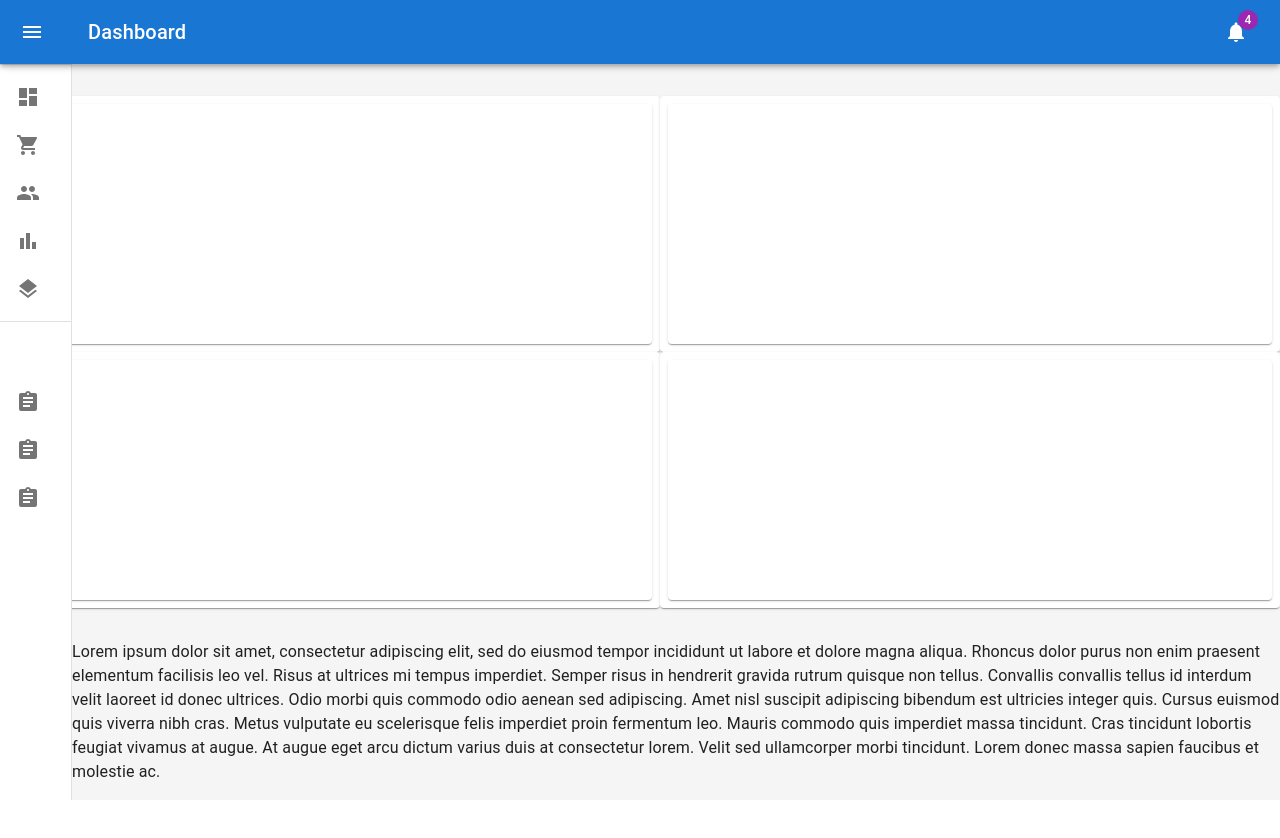
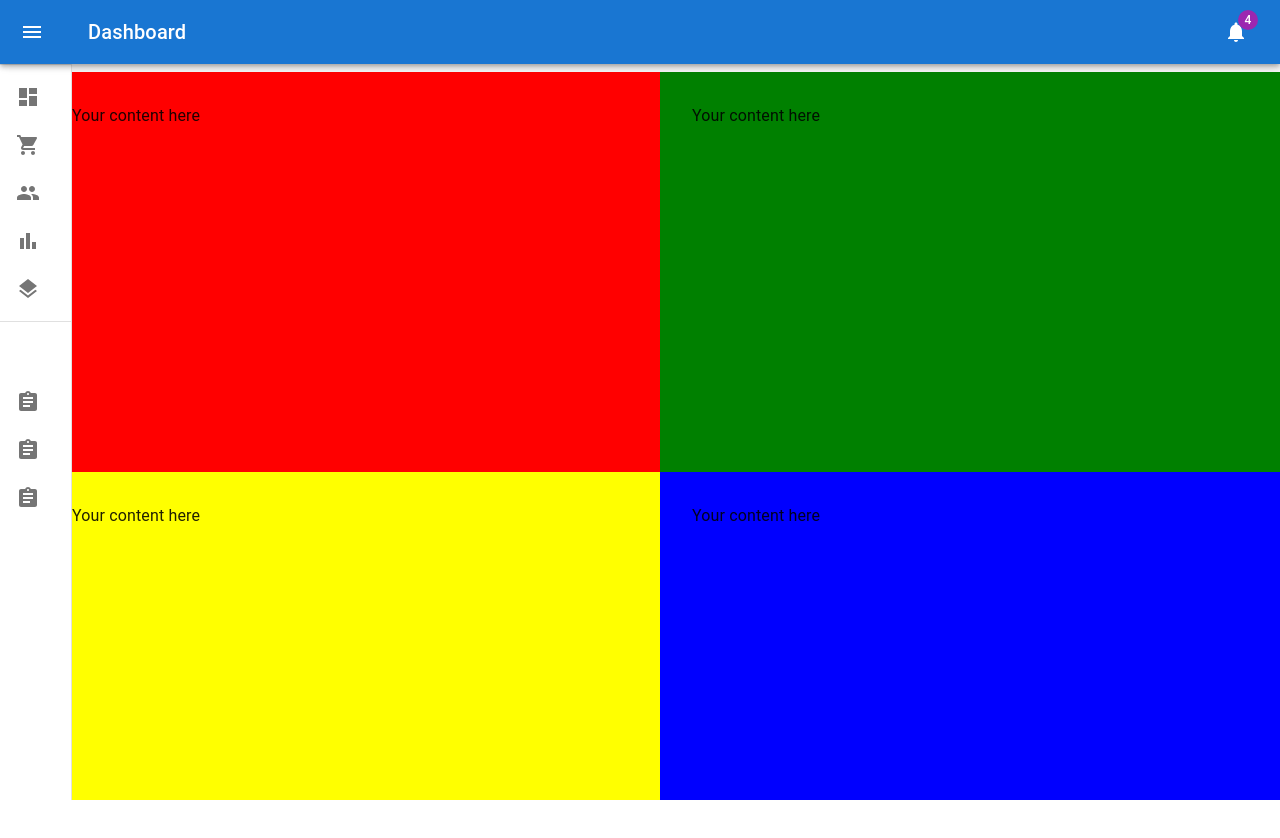
Before and after one commit to shaoxp/7habit-list, a React (Create React App) app: page / in a window 1280 px wide. Shown: the top 838 px of the page. Built offline with nearby package versions, Linux system fonts and the light colour scheme.

Commit message:
some sample change for background color

```diff
--- /dev/null
+++ b/src/components/Config/AppConfig.ts
@@ -0,0 +1,10 @@
+import { FirstFirstListType } from "../Data/Types";
+
+export const AppConfig = {
+  listColor: {
+    [FirstFirstListType.UrgentImportant]: { bgColor: "red" },
+    [FirstFirstListType.NoUrgentImportant]: { bgColor: "green" },
+    [FirstFirstListType.UrgentNoImportant]: { bgColor: "yellow" },
+    [FirstFirstListType.NoUrgentNoImportant]: { bgColor: "blue" },
+  },
+};
--- /dev/null
+++ b/src/components/Data/Types.ts
@@ -0,0 +1,6 @@
+export enum FirstFirstListType{
+    UrgentImportant,
+    NoUrgentImportant,
+    UrgentNoImportant,
+    NoUrgentNoImportant
+}
--- a/src/components/FirstFistList/FirstFirstList.tsx
+++ b/src/components/FirstFistList/FirstFirstList.tsx
@@ -1,64 +1,22 @@
-import { Grid, Paper, styled } from "@mui/material";
-
-const Item = styled(Paper)(({ theme }) => ({
-  backgroundColor: theme.palette.mode === "dark" ? "#1A2027" : "#fff",
-  ...theme.typography.body2,
-  padding: theme.spacing(1),
-  textAlign: "center",
-  color: theme.palette.text.secondary,
-}));
+import { Grid } from "@mui/material";
+import FirstFirstListSection from "./FirstFirstListSection";
+import { FirstFirstListType } from "../Data/Types";
 
 export default function FirstFirstList() {
   return (
-    <Grid container spacing={4} sx={{ mt: 4, mb: 4 }}>
-      <Grid md={12} lg={6}>
-        <Item>
-          <Paper
-            sx={{
-              p: 2,
-              display: "flex",
-              flexDirection: "column",
-              height: 240,
-            }}
-          ></Paper>
-        </Item>
-      </Grid>
-      <Grid md={12} lg={6}>
-        <Item>
-          <Paper
-            sx={{
-              p: 2,
-              display: "flex",
-              flexDirection: "column",
-              height: 240,
-            }}
-          ></Paper>
-        </Item>
-      </Grid>
-      <Grid md={12} lg={6}>
-        <Item>
-          <Paper
-            sx={{
-              p: 2,
-              display: "flex",
-              flexDirection: "column",
-              height: 240,
-            }}
-          ></Paper>
-        </Item>
-      </Grid>
-      <Grid md={12} lg={6}>
-        <Item>
-          <Paper
-            sx={{
-              p: 2,
-              display: "flex",
-              flexDirection: "column",
-              height: 240,
-            }}
-          ></Paper>
-        </Item>
-      </Grid>
+    <Grid container spacing={4} sx={{ mt: 1, mb: 1 }}>
+      <FirstFirstListSection
+        firstFirstListType={FirstFirstListType.UrgentImportant}
+      />
+      <FirstFirstListSection
+        firstFirstListType={FirstFirstListType.NoUrgentImportant}
+      />
+      <FirstFirstListSection
+        firstFirstListType={FirstFirstListType.UrgentNoImportant}
+      />
+      <FirstFirstListSection
+        firstFirstListType={FirstFirstListType.NoUrgentNoImportant}
+      />
     </Grid>
   );
 }
--- /dev/null
+++ b/src/components/FirstFistList/FirstFirstListSection.tsx
@@ -0,0 +1,28 @@
+import { styled } from "@mui/system";
+import { Grid } from "@mui/material";
+import { FirstFirstListType } from "../Data/Types";
+import { AppConfig } from "../Config/AppConfig";
+
+const FirstFirstListSectionGrid = styled(Grid)({
+  // CSS here
+  height: "100vh",
+
+  "@media (min-width: 768px)": {
+    height: "50vh",
+  },
+});
+
+export type FirstFirstListSectionProps = {
+  firstFirstListType: FirstFirstListType;
+};
+
+export default function FirstFirstListSection({
+  firstFirstListType,
+}: FirstFirstListSectionProps) {
+  const bgColor = AppConfig.listColor[firstFirstListType].bgColor;
+  return (
+    <FirstFirstListSectionGrid item xs={12} md={6} bgcolor={bgColor}>
+      Your content here
+    </FirstFirstListSectionGrid>
+  );
+}
```
